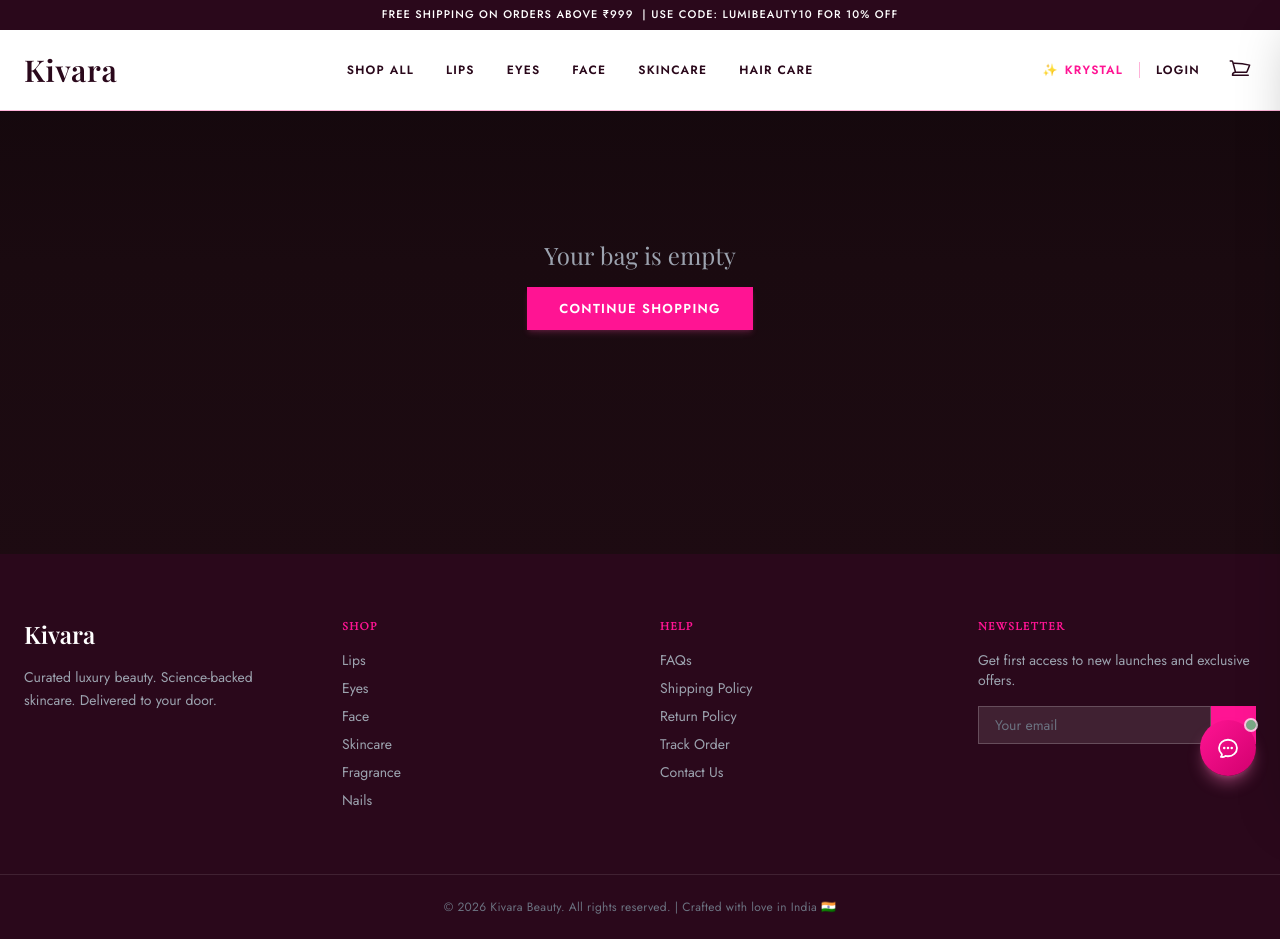
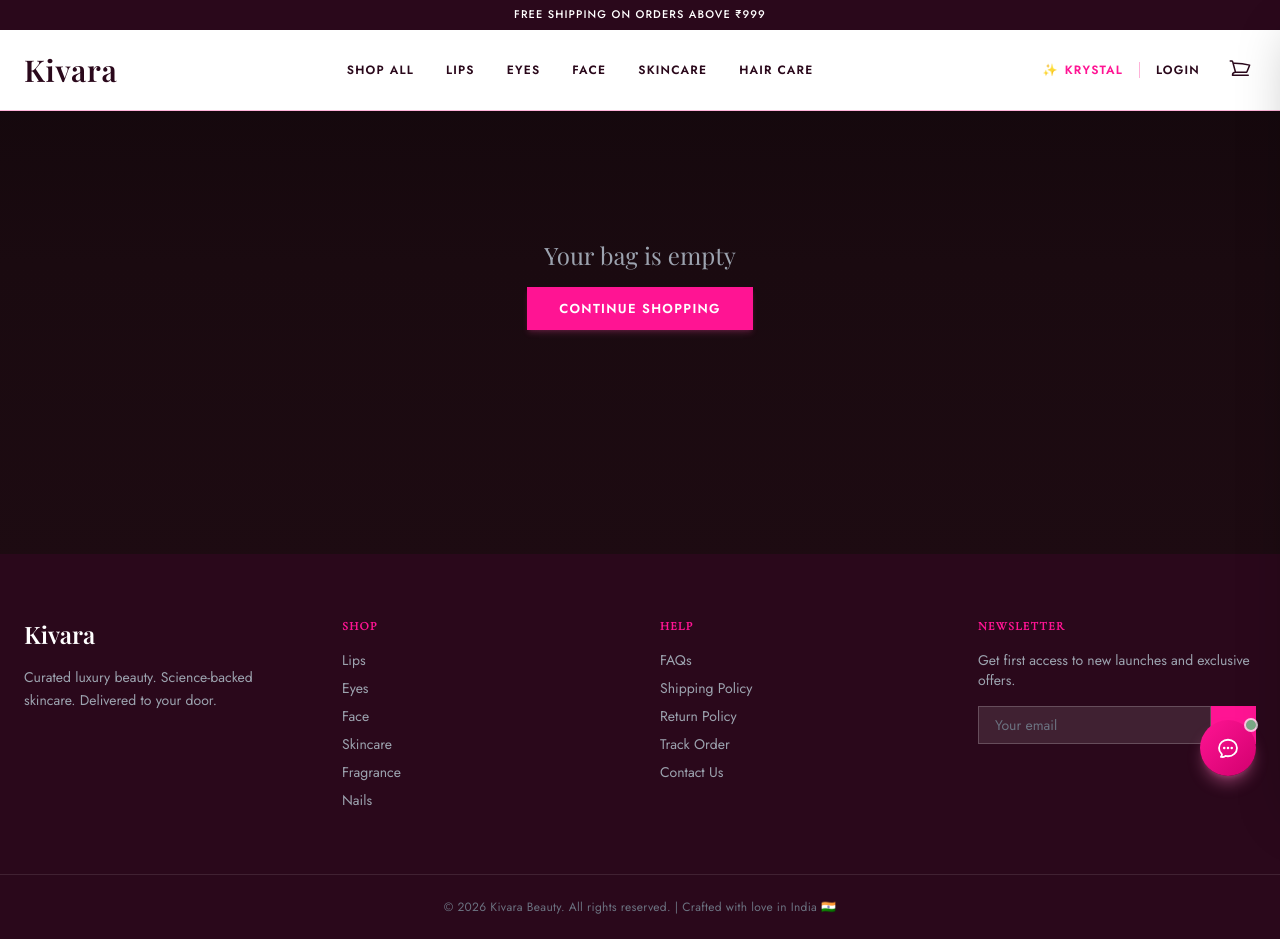
Before and after one commit to abhibaishya07/kivara-beauty, a React (Vite) app in the folder client/: page /checkout in a window 1280 px wide. Built offline with nearby package versions, Linux system fonts and the light colour scheme; a web font is replaced by a local one.

Commit message:
Remove obsolete LUMIBEAUTY10 promo from banner

```diff
--- a/client/src/components/layout/Navbar.jsx
+++ b/client/src/components/layout/Navbar.jsx
@@ -19,7 +19,7 @@
     <>
       {/* Top announcement bar */}
       <div className="bg-lb-black text-white text-center py-2 px-4 text-[10px] sm:text-[11px] tracking-widest uppercase font-medium leading-tight">
-        Free Shipping on Orders Above ₹999 &nbsp;<span className="hidden sm:inline">|</span><br className="sm:hidden" /> Use Code: LUMIBEAUTY10 for 10% Off
+        Free Shipping on Orders Above ₹999
       </div>
 
       <header className="bg-white text-lb-black border-b border-lb-border sticky top-0 z-40 shadow-sm">
```
